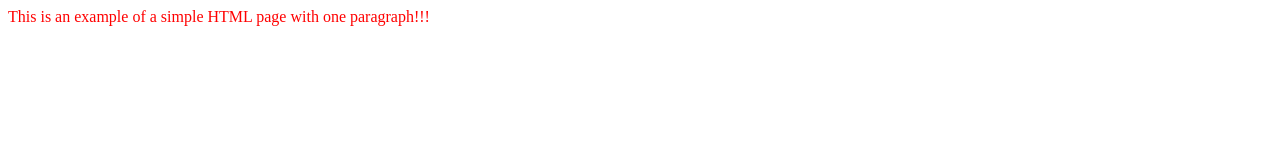
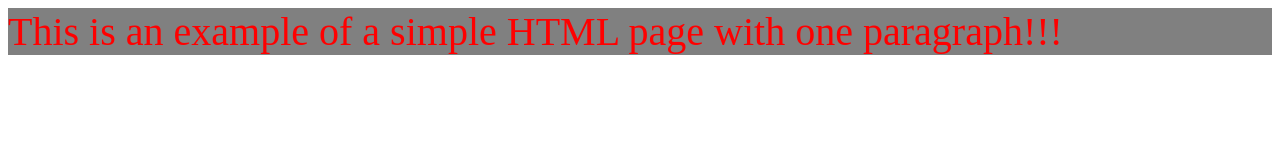
Before and after one commit to dmnistratov/ss_projects, a plain HTML site: page index.html in a window 1280 px wide. Drawn offline with Linux system fonts and the light colour scheme.

Commit message:
added tag div

```diff
--- a/index.html
+++ b/index.html
@@ -3,6 +3,8 @@
         <title>Example</title>
     </head>
     <body>
-        <p style="color: red; font-size="10px;">This is an example of a simple HTML page with one paragraph!!! </p>
+        <div style="background-color: gray;">
+            <p style="color: red; font-size: 40px;">This is an example of a simple HTML page with one paragraph!!! </p>
+        </div>
     </body>
 </html>
```
